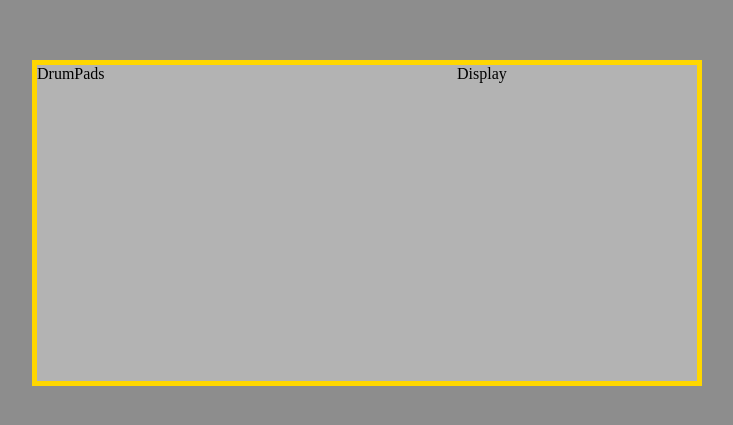
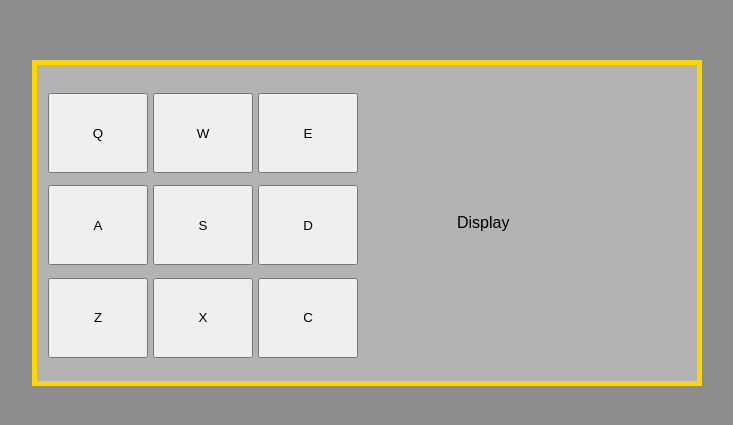
Before and after one commit to Shollytemmy/FCC-DRUM-MACHINE, a React (Vite) app: page / in a window 1280 px wide. Shown: the part 185-610 px from the top of the page, without its empty margins (273-1006 px from the left). Built offline with nearby package versions, Linux system fonts and the light colour scheme.

Commit message:
Drum Machine: Drum pad rendered &styled

```diff
--- a/src/App.jsx
+++ b/src/App.jsx
@@ -5,12 +5,61 @@ import { DrumPads } from './Components/DrumPads'
 import { Display } from './Components/Display'
 
 function App() {
-  const [count, setCount] = useState(0)
+  const [drumPads, setDrumPads] = useState([
+    {
+    key: "Q",
+    title: "Heater-1.mp3",
+    url: "https://s3.amazonaws.com/freecodecamp/drums/Heater-1.mp3"
+  },
+  {
+    key: "W",
+    title: "Heater-2.mp3",
+    url: "https://s3.amazonaws.com/freecodecamp/drums/Heater-2.mp3"
+  },
+
+  {
+    key: "E",
+    title: "Heater-3.mp3",
+    url: "https://s3.amazonaws.com/freecodecamp/drums/Heater-3.mp3",
+  },
+
+  {
+    key: "A",
+    title: "Heater-4_1.mp3",
+    url: "https://s3.amazonaws.com/freecodecamp/drums/Heater-4_1.mp3"
+  },
+  {
+    key: "S",
+    title: "Heater-6.mp3",
+    url: "https://s3.amazonaws.com/freecodecamp/drums/Heater-6.mp3"
+  },
+  {
+    key: "D",
+    title: "Dsc_Oh.mp3",
+    url: "https://s3.amazonaws.com/freecodecamp/drums/Dsc_Oh.mp3"
+  },
+  {
+    key: "Z",
+    title: "Heater-6.mp3",
+    url: "https://s3.amazonaws.com/freecodecamp/drums/Heater-6.mp3"
+  },
+  {
+    key: "X",
+    title: "Dsc_Oh.mp3",
+    url: "https://s3.amazonaws.com/freecodecamp/drums/Kick_n_Hat.mp3"
+  },
+  {
+    key: "C",
+    title: "Kick_n_Hat.mp3",
+    url: "https://s3.amazonaws.com/freecodecamp/drums/RP4_KICK_1.mp3"
+  },
+
+])
 
   return (
-    <div className="App">
+    <div className="drum-machine" id='drum-machine'>
 
-      <DrumPads />
+      <DrumPads drumPads ={drumPads} />
       <Display />
     </div>
   )
--- a/src/App.scss
+++ b/src/App.scss
@@ -4,6 +4,11 @@ $secondary-color: #b3b3b3;
 
 @import url('https://fonts.googleapis.com/css2?family=Russo+One&display=swap');
 
+:root, button{
+    margin: 0;
+        padding: 0;
+
+}
 body{
     display: flex;
     justify-content: center;
@@ -12,23 +17,42 @@ body{
     height: 100vh;
     overflow: hidden;
     background-color: $main-color;
+    font-family: 'Ruso one', sans-serif;
 
-    .App {
+
+    .drum-machine{
         border: 5px solid gold;
         width: 660px;
         min-height: 316px;
         display: flex;
         justify-content: space-between;
+        align-items: center;
         background-color: $secondary-color;
 
         .drumPad{
-            width: 332px;
+            max-width: 332px;
+            height: 272px;
             border: 0px solid;
+            display: flex;
+            flex-wrap: wrap;
+            justify-content: center;
+            align-items: center;
+            padding: 5px 5px 0px 0px;
+            gap: 5px;
+            border: 0px solid green;
+
+
+            .drum_key{
+                width: 100px;
+                height: 80px;
+                align-self: center;
+            }
         }
         .display{
             width: 240px;
             border: 0px solid red;
         }
 
+
     }
 }
--- a/src/Components/DrumPads.jsx
+++ b/src/Components/DrumPads.jsx
@@ -1,7 +1,15 @@
 import React from 'react'
 
-export const DrumPads = () => {
+export const DrumPads = ({drumPads}) => {
   return (
-    <div id='drumPad' className='drumPad'>DrumPads</div>
+    <div id='drumPad' className='drumPad'>
+      {
+        drumPads.map((drumPad, index) =>{
+          return(
+            <button className='drum_key' id='drum_key'>{drumPad.key}</button>
+          )
+        })
+      }
+    </div>
   )
 }
```
